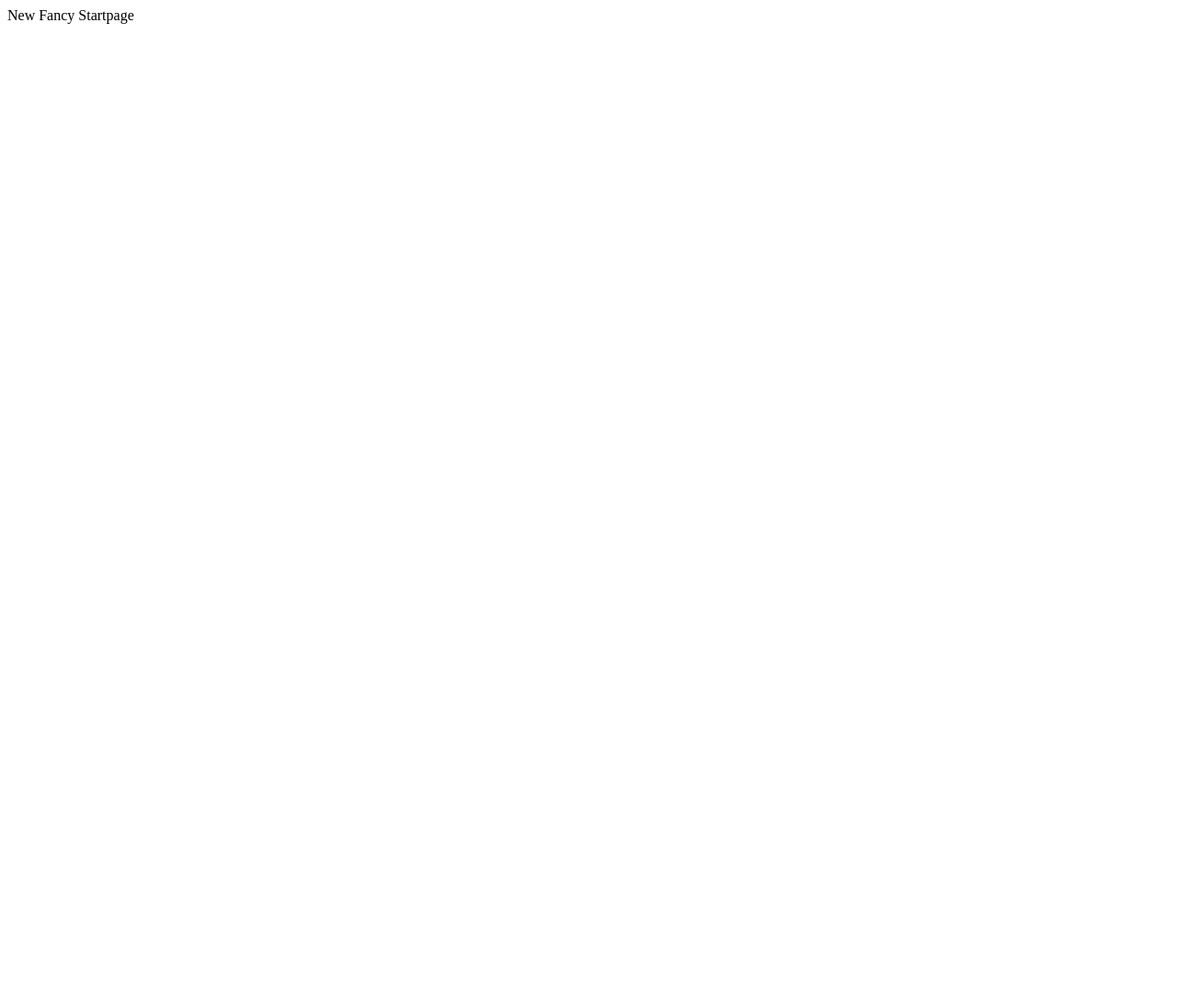
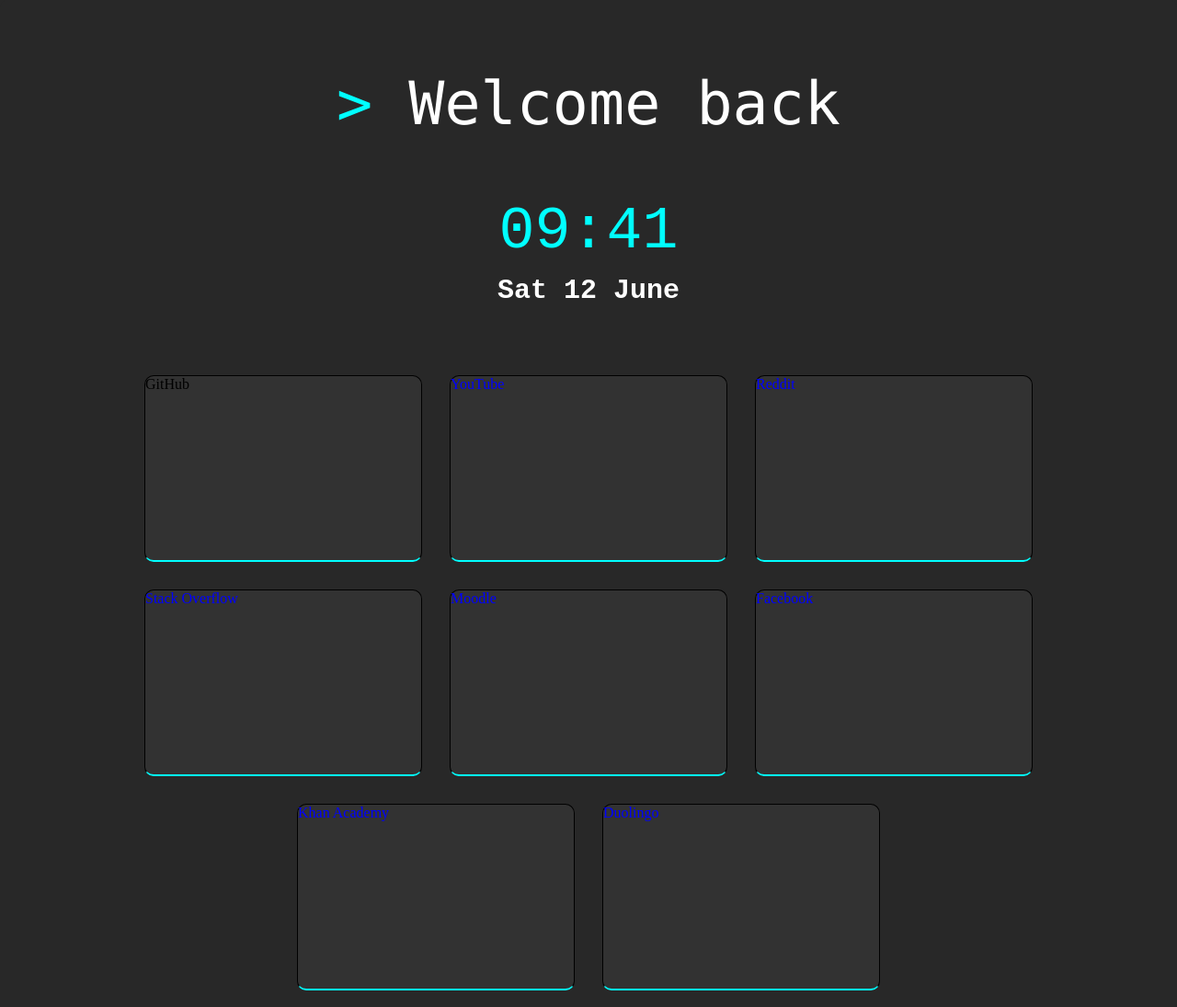
Before and after one commit to AkThao/chrome-startpage, a browser extension: page index.html in a window 1280 px wide. Shown: the whole page at 92% size. Before the commit the page ends 800 px from the top, so only its background shows below. Drawn offline with Linux system fonts and the light colour scheme.

Commit message:
Make startpage look not like crap

```diff
--- a/index.html
+++ b/index.html
@@ -2,8 +2,44 @@
 <html>
     <head>
 	<title>Welcome!</title>
+	<link rel="stylesheet"  href="styles.css">
     </head>
     <body>
-	New Fancy Startpage
+	<div id="page-container">
+	    <div id="title-section">
+	        <p><span id="prompt">&gt</span> Welcome back</p>
+	    </div>
+	    <div id="time-section">
+	        <p id="time">09:41</p>
+	        <p id="date">Sat 12 June</p>
+	    </div>
+	    <div id="links-section">
+	        <div class="website-card">
+	            <div>GitHub</div>
+	    	<div class="colorstrip"></div>
+	        </div>
+	        <div class="website-card">
+	            <p>YouTube</p>
+	        </div>
+	        <div class="website-card">
+	            <p>Reddit</p>
+	        </div>
+	        <div class="website-card">
+	            <p>Stack Overflow</p>
+	        </div>
+	        <div class="website-card">
+	            <p>Moodle</p>
+	        </div>
+	        <div class="website-card">
+	            <p>Facebook</p>
+	        </div>
+	        <div class="website-card">
+	            <p>Khan Academy</p>
+	        </div>
+	        <div class="website-card">
+	            <p>Duolingo</p>
+	        </div>
+	    </div>
+	</div>
     </body>
 </html>
--- a/styles.css
+++ b/styles.css
@@ -4,11 +4,85 @@
     background-color: rgb(40, 40, 40);
 }
 
-#center-container {
-    width: 50%;
-    height: 50%;
-    margin: auto;
+#page-container {
+    width: 100%;
+    min-height: 100vh;
+    display: flex;
+    flex-direction: column;
+    justify-content: center;
+    align-items: center;
+    border-radius: 8px;
+    padding: 0;
+    background-color: rgb(40, 40, 40);
+}
+
+#title-section {
+    height: 20%;
+    display: flex;
+    justify-content: center;
+    align-items: center;
+}
+
+#title-section p {
+    color: white;
+    padding-top: 10px;
+    font-size: 65px;
+    font-weight: normal;
+    font-family: "Lucida Console", monospace;
+}
+
+#title-section span {
+    color: cyan;
+    margin: 0;
+}
+
+#time-section {
+    height: 20%;
+    display: flex;
+    flex-direction: column;
+    justify-content: center;
+    align-items: center;
+    margin-bottom: 20px;
+}
+
+#time-section p {
+    margin: 0;
+    font-family: "Courier New", monospace;
+}
+
+#time-section #time {
+    color: cyan;
+    font-size: 65px;
+}
+
+#time-section #date {
+    color: white;
+    font-size: 30px;
+    margin-top: 10px;
+    font-weight: bold;
+}
+
+#links-section {
+    height: 60%;
+    width: 80%;
+    display: flex;
+    justify-content: center;
+    align-items: center;
+    flex-wrap: wrap;
+    margin: 40px;
+}
+
+#links-section p {
+    color: blue;
+    margin: 0;
+}
+
+.website-card {
+    min-height: 200px;
+    min-width: 300px;
     border: 1px solid black;
-    color: white;
-    padding: 0;
+    border-bottom: 2px solid cyan;
+    border-radius: 10px;
+    background-color: rgb(50, 50, 50);
+    margin: 15px;
 }
```
